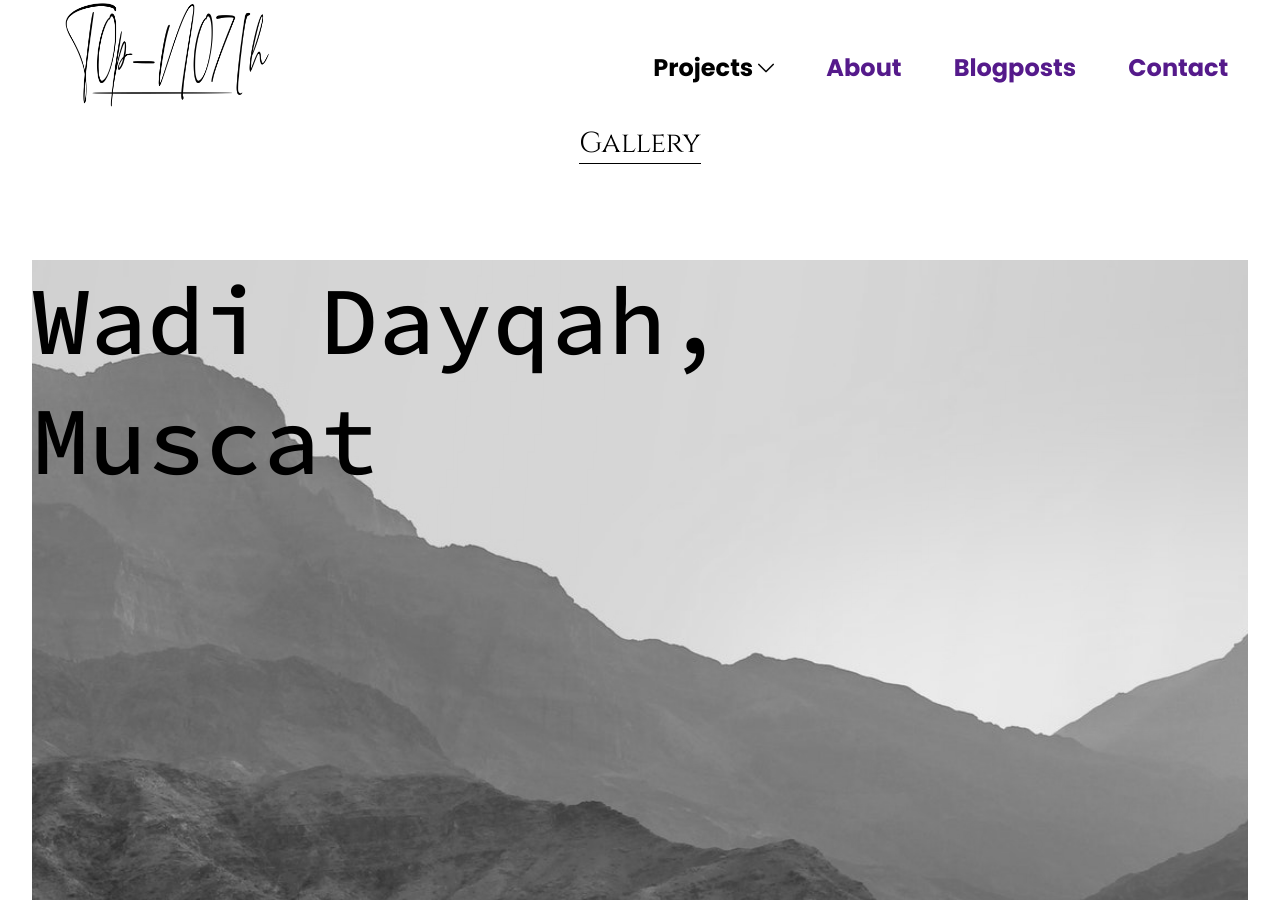
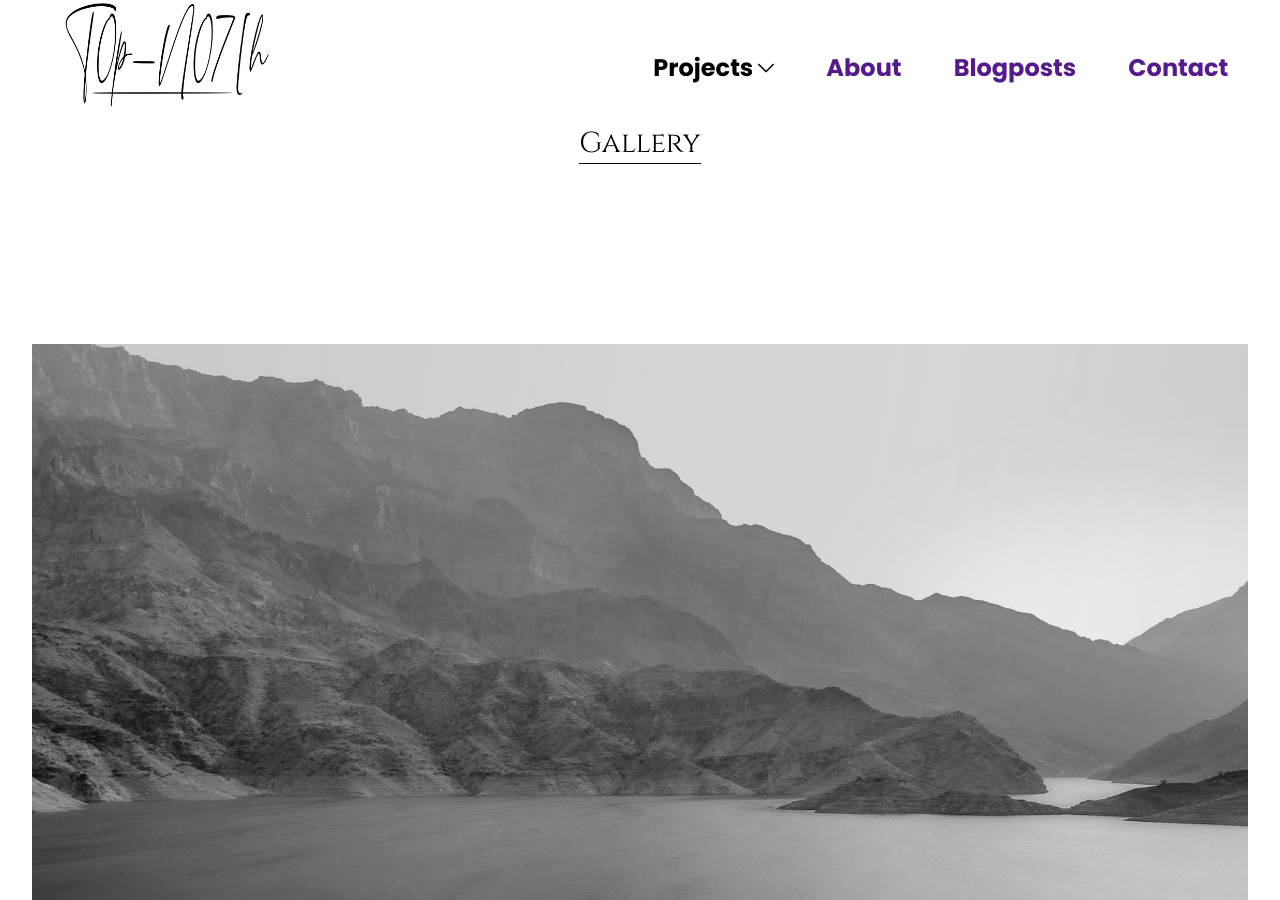
Before and after one commit to ruchit02/topnotchphotography, a Jekyll site: the page built from index.html, in a window 1280 px wide and 900 px high, scrolled down 1710 px. Built offline with Jekyll 4.4.1, drawn with Linux system fonts in a browser that asks for light colours; some of the changed text lies outside the part shown.

Commit message:
Initial website launch

```diff
--- a/_sass/home.scss
+++ b/_sass/home.scss
@@ -7,74 +7,157 @@
     border-bottom: 1px solid black;
 }
 
-.gallery{
+.galleries-container{
     display: flex;
     flex-direction: column;
     width: calc( 100% - 4rem );
-    margin: 0 auto;
+    margin: 20vh auto;
     row-gap: 20vh;
 }
 
-.gallery .img-and-text{
-    flex: 1 auto;
-    margin: 2rem 0;
-    position: relative;
-    background-color: rgb(239,239,255);
+.gallery{
+    display: grid;
+    grid-template-areas:
+                    "a"
+                    "b";
+    grid-template-columns: 1fr;
+    align-items: center;
     overflow: hidden;
 }
 
-.gallery .img-text{
-    position: absolute;
-    font-size: 6rem;
-    width: 55vw;
-    font-family: Source Code Pro;
-    margin: 0;
-    padding: 0;
-    z-index: 1;
-}
-
-.gallery .img-and-text .img{
-    height: 80vh;
-}
-
-.gallery .img-and-text a{
+.galleries-container .gallery .gallery-link{
+    grid-area: a;
     overflow: hidden;
 }
 
-.gallery .img-and-text a img {
+.galleries-container .gallery .gallery-metadata{
+    grid-area: b;
+    position: relative;
+
+    font-family: Cinzel;
+    font-size: 3vh;
+    text-align: center;
+
+    min-height: 10vh;
+}
+
+.galleries-container .gallery .gallery-metadata .location{
+    position: absolute;
+    margin: 0;
+    padding: 0;
+    width: 100%;
+
+    opacity: 1;
+}
+
+.galleries-container .gallery .gallery-metadata .name{
+    position: absolute;
+    margin: 0;
+    padding: 0;
+    width: 100%;
+
+    opacity: 0;
+}
+
+.galleries-container .gallery img{
+    width: 100%;
+    height: auto;
+
     filter: grayscale(100%);
     transform: scale(1.1);
 }
 
-.gallery .img-and-text a img:hover{
+.galleries-container .gallery a img:hover{
     transition: transform 0.7s, filter 0.7s ;
     filter: grayscale(0);
-    transform: scale(1);
+    transform: scale(1.0);
 }
 
-.gallery .view-button {
-    margin: 0;
-    position: absolute;
-    font-family: Cinzel;
-    text-align: center;
-    font-size: calc( 1rem + 1vw);
-    top: 50%;
-    z-index: 1;
-    width: max-content;
-    opacity: 0;
-}
 
-.gallery .img-and-text .view-button .img-title {
-    font-style: italic;
-    font-size: calc(1rem);
-}
-
-.gallery .img-and-text .img-text.responsive {
+.galleries-container .gallery .gallery-metadata .location.responsive {
     opacity: 0;
     transition: 0.7s;
 }
 
-.gallery .img-and-text .view-button.responsive {
+.galleries-container .gallery .gallery-metadata .name.responsive {
     opacity: 1;
     transition: 0.7s;
 }
+
+
+
+
+
+
+
+
+
+
+
+
+
+
+
+
+
+
+@media screen and (min-aspect-ratio: 3/2){
+
+    .gallery{
+        all: revert;
+
+        flex: 1 auto;
+        background-color: rgb(239,239,255);
+        overflow: hidden;
+        display: flex;
+        justify-content: space-between;
+    }
+
+    .galleries-container .gallery .gallery-metadata{
+        all: revert;
+
+        position: relative;
+        font-family: Cinzel;
+        font-size: 3vw;
+        text-align: center;
+        min-width: 30%;
+
+        flex: 1 auto;
+    }
+
+    .galleries-container .gallery .gallery-metadata .location{
+        all: revert;
+
+        position: absolute;
+        margin: 30vh 0 0 0;
+        padding: 0;
+        width: 100%;
+
+        opacity: 1;
+    }
+
+    .galleries-container .gallery .gallery-metadata .name{
+        all: revert;
+
+        position: absolute;
+        margin: 30vh 0 0 0;
+        padding: 0;
+        width: 100%;
+
+        opacity: 0;
+    }
+
+    .galleries-container .gallery .gallery-link{
+        grid-area: unset;
+    }
+
+    .galleries-container .gallery .gallery-metadata:nth-of-type(2){
+        order: 1;
+    }
+
+    .galleries-container .gallery img{
+        max-height: 80vh;
+        width: auto;
+    }
+
+}
--- a/assets/js/get-image-dimensions.js
+++ b/assets/js/get-image-dimensions.js
@@ -1,58 +1,19 @@
-let images   = document.getElementsByClassName( "actual-img" );
-let imgLinks = document.getElementsByClassName( "img-link" );
-let imgTexts = document.getElementsByClassName( "img-text" );
-let imgViews = document.getElementsByClassName( "view-button" );
+let images   = document.getElementsByClassName( "actual-image" );
+let galleryLinks = document.getElementsByClassName( "gallery-link" );
+let locations = document.getElementsByClassName( "location" );
+let names = document.getElementsByClassName( "name" );
 
-let index = 0;
+for( let i = 0; i < galleryLinks.length ; ++i ){
 
-for( let img of images ){
+    galleryLinks[i].onmouseover = function(){
 
-    img.onload = function(){
+        locations[i].className = locations[i].className + " responsive" ;
+        names[i].className = names[i].className + " responsive" ;
+    }
 
-        let imgW = img.naturalWidth;
-        let imgH = img.naturalHeight;
+    galleryLinks[i].onmouseout = function(){
 
-        let ratio = imgW/imgH ;
-
-        let vh = 0.8*window.innerHeight;
-
-        let sampleH = imgH;
-        while( sampleH > vh ){
-
-            sampleH = sampleH-2;
-        }
-
-        let sampleW = Math.floor( ratio*sampleH );
-
-        img.height = sampleH;
-        img.width  = sampleW;
-
-        if( (index % 2) === 0 ){
-            imgLinks[index].style.float = "right";
-        }else{
-            imgLinks[index].style.float = "left";
-            imgTexts[index].style.right = 0;
-            imgTexts[index].style.textAlign = "right";
-
-            imgViews[index].style.right = 0;
-        }
-
-        ++index;
+        locations[i].className = "location" ;
+        names[i].className = "name" ;
     }
 }
-
-
-for( let i = 0; i < 4 ; ++i ){
-
-    imgLinks[i].onmouseover = function(){
-
-        imgTexts[i].className = imgTexts[i].className + " responsive" ;
-        imgViews[i].className = imgViews[i].className + " responsive" ;
-    }
-
-    imgLinks[i].onmouseout = function(){
-
-        imgTexts[i].className = "img-text" ;
-        imgViews[i].className = "view-button" ;
-    }
-}
--- a/index.html
+++ b/index.html
@@ -6,49 +6,61 @@
 {%include slideshow.html%}
 {%include homepage-intro.html%}
 <header id="gallery-header">Gallery</header>
-<div class="gallery">
-    <div class="img-and-text" id="wadi-dayqah">
-        <p id="waadi-dayqah-text" class="img-text">Wadi Dayqah, Muscat</p>
-        <p id="waadi-dayqah-view-button" class="view-button">View<br>
-            <span class="img-title" id="img1-title">"Sun-soaked domes of tranquility"</span>
-        </p>
-        <div class="img" id="waadi-dayqah-img">
-            <a href="#" class="img-link">
-                <img class="actual-img" src="assets/images/pictures/muscat-wadi-dayqah-dam.jpeg" alt="Waadi Dayqah, Muscat">
-            </a>
+<div class="galleries-container">
+
+    <div class="gallery">
+        <div class="gallery-metadata">
+            <p class="location">Wadi Dayqah,<br>
+                Muscat
+            </p>
+            <p class="name">View<br>
+                "Sun-soaked domes of tranquility"
+            </p>
         </div>
+        <a class="gallery-link">
+            <img class="actual-image" src="assets/images/pictures/muscat-wadi-dayqah-dam.jpeg" alt="Waadi Dayqah, Muscat">
+        </a>
     </div>
-    <div class="img-and-text" id="bir-billing">
-        <p id="bir-billing-text" class="img-text">Bir Billing, Himachal</p>
-        <p id="bir-billing-view-button" class="view-button">View<br>
-            <span class="img-title" id="img2-title">"Frost-Glazed"</span>
-        </p>
-        <div class="img" id="bir-billing-img">
-            <a href="#" class="img-link">
-                <img class="actual-img" id="bir-billing-actual-img" src="assets/images/pictures/bir-biling-himachal.jpg" alt="Bir-Billing, Himachal Pradesh">
-            </a>
+
+    <div class="gallery">
+        <div class="gallery-metadata">
+            <p class="location">Bir Billing,<br>
+                Himachal Pradesh
+            </p>
+            <p class="name">View<br>
+                "Frost-Glazed"
+            </p>
         </div>
+        <a class="gallery-link">
+            <img class="actual-image" src="assets/images/pictures/bir-biling-himachal.jpg" alt="Bir-Billing, Himachal Pradesh">
+        </a>
     </div>
-    <div class="img-and-text" id="bimma-sinkhole">
-        <p id="bimma-sinkhole-text" class="img-text">Bimma Sinkhole, Muscat</p>
-        <p id="bimma-sinkhole-view-button" class="view-button">View<br>
-            <span class="img-title" id="img3-title">"Body of the cerulean goddess"</span>
-        </p>
-        <div class="img" id="bimma-sinkhole-img">
-            <a href="#" class="img-link">
-                <img class="actual-img" src="assets/images/pictures/bimma-muscat.jpg" alt="Bimma Sinkhole, Muscat">
-            </a>
+
+    <div class="gallery">
+        <div class="gallery-metadata">
+            <p class="location">Bimma Sinkhole,<br>
+                Muscat
+            </p>
+            <p class="name">View<br>
+                "Body of the cerulean goddess"
+            </p>
         </div>
+        <a class="gallery-link">
+            <img class="actual-image" src="assets/images/pictures/bimma-muscat.jpg" alt="Bimma Sinkhole, Muscat">
+        </a>
     </div>
-    <div class="img-and-text" id="mumbai-suburban-monsoon">
-        <p id="mumbai-suburban-monsoon-text" class="img-text">Mumbai, Maharashtra</p>
-        <p id="mumbai-suburban-monsoon-view-button" class="view-button">View<br>
-            <span class="img-title" id="img4-title">"Cemented abode of serenity"</span>
-        </p>
-        <div class="img" id="mumbai-suburban-monsoon-img">
-            <a href="#" class="img-link">
-                <img class="actual-img" src="assets/images/pictures/mumbai-sunlit-sky.jpeg" alt="Kullu, Himachal Pradesh">
-            </a>
+
+    <div class="gallery">
+        <div class="gallery-metadata">
+            <p class="location">Mumbai,<br>
+                 Maharashtra
+            </p>
+            <p class="name">View<br>
+                "Cemented abode of serenity"
+            </p>
         </div>
+        <a class="gallery-link">
+            <img class="actual-image" src="assets/images/pictures/mumbai-sunlit-sky.jpeg" alt="mumbai-sunlit-sky">
+        </a>
     </div>
 </div>
```
Also changed, not shown: 1 other file.
